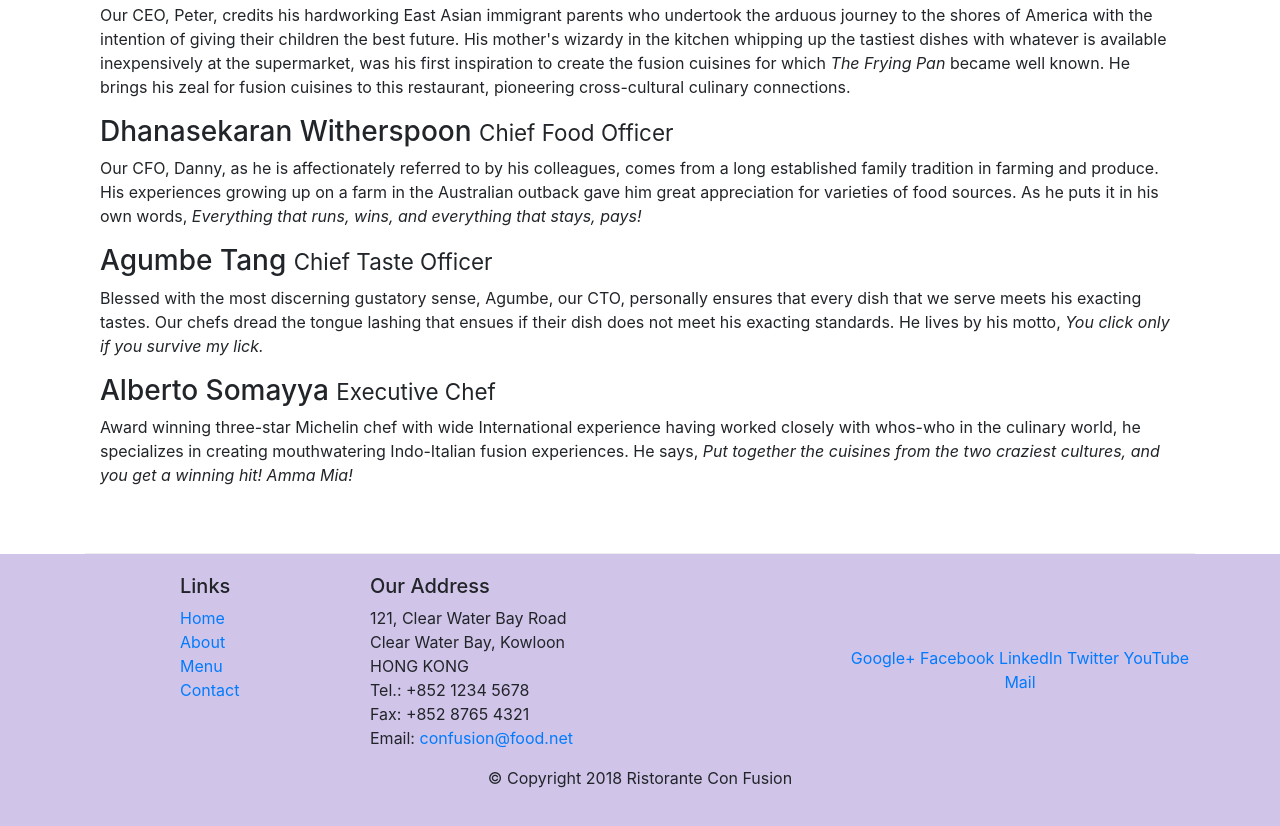
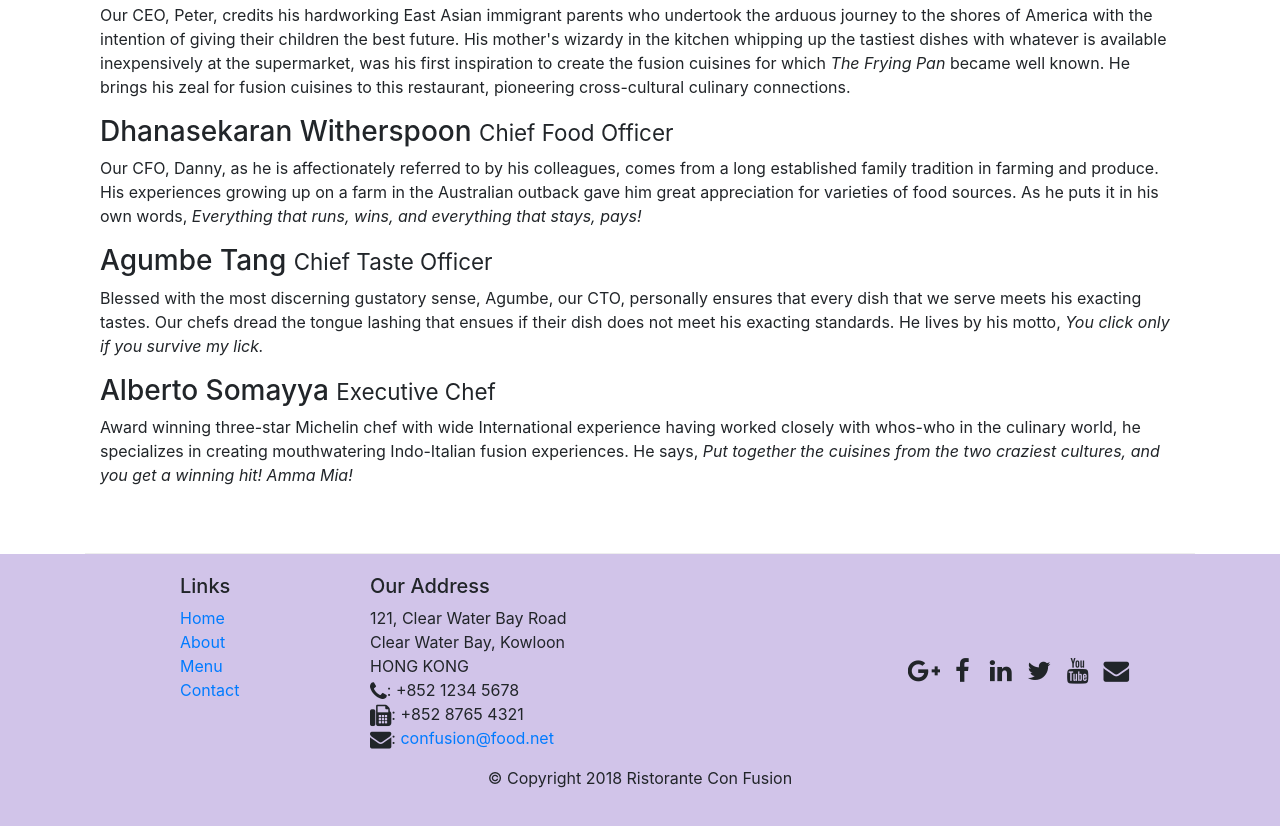
Before and after one commit to theunknown70/Bootstrap-Confusion-Old, a website: page aboutus.html in a window 1280 px wide. Shown: the part 1000-1826 px from the top of the page. Drawn offline with nearby package versions, Linux system fonts and the light colour scheme.

Commit message:
Icon Font

```diff
--- a/aboutus.html
+++ b/aboutus.html
@@ -9,6 +9,8 @@
 
 
     <link rel="stylesheet" href="node_modules/bootstrap/dist/css/bootstrap.min.css">
+    <link rel="stylesheet" href="node_modules/font-awesome/css/font-awesome.min.css">
+    <link rel="stylesheet" href="node_modules/bootstrap-social/bootstrap-social.css">
     <link rel="stylesheet" href="css/styles.css">
     <title>Ristorante Con Fusion: About Us</title>
 
@@ -23,10 +25,10 @@
             <a class="navbar-brand mr-auto" href="./index.html">Ristorante Con Fusion</a>
             <div class="collapse navbar-collapse" id="Navbar">
                 <ul class="navbar-nav mr-auto">
-                    <li class="nav-item"><a class="nav-link" href="./index.html">Home</a></li>
-                    <li class="nav-item active"><a class="nav-link" href="#">About</a></li>
-                    <li class="nav-item"><a class="nav-link" href="#">Menu</a></li>
-                    <li class="nav-item"><a class="nav-link" href="#">Contact</a></li>
+                    <li class="nav-item"><a class="nav-link" href="./index.html"><span class="fa fa-home fa-lg"></span> Home</a></li>
+                    <li class="nav-item active"><a class="nav-link" href="#"><span class="fa fa-info fa-lg"></span> About</a></li>
+                    <li class="nav-item"><a class="nav-link" href="#"><span class="fa fa-list fa-lg"></span> Menu</a></li>
+                    <li class="nav-item"><a class="nav-link" href="#"><span class="fa fa-address-card fa-lg"></span> Contact</a></li>
                 </ul>
             </div>
         </div>
@@ -110,19 +112,19 @@
 		              121, Clear Water Bay Road<br>
 		              Clear Water Bay, Kowloon<br>
 		              HONG KONG<br>
-		              Tel.: +852 1234 5678<br>
-		              Fax: +852 8765 4321<br>
-		              Email: <a href="mailto:confusion@food.net">confusion@food.net</a>
+                      <i class="fa fa-phone fa-lg"></i>: +852 1234 5678<br>
+		              <i class="fa fa-fax fa-lg"></i>: +852 8765 4321<br>
+                      <i class="fa fa-envelope fa-lg"></i>: <a href="mailto:confusion@food.net">confusion@food.net</a>
 		           </address>
                 </div>
                 <div class="col-12 col-sm-4 align-self-center">
                     <div class="text-center">
-                        <a href="http://google.com/+">Google+</a>
-                        <a href="http://www.facebook.com/profile.php?id=">Facebook</a>
-                        <a href="http://www.linkedin.com/in/">LinkedIn</a>
-                        <a href="http://twitter.com/">Twitter</a>
-                        <a href="http://youtube.com/">YouTube</a>
-                        <a href="mailto:">Mail</a>
+                        <a class="btn btn-social-icon btn google" href="http://google.com/+"><i class="fa fa-google-plus fa-lg"></i></a>
+                        <a class="btn btn-social-icon btn facebook" href="http://www.facebook.com/profile.php?id="><i class="fa fa-facebook fa-lg"></i></a>
+                        <a class="btn btn-social-icon btn linkedin"href="http://www.linkedin.com/in/"><i class="fa fa-linkedin fa-lg"></i></a>
+                        <a class="btn btn-social-icon btn twitter" href="http://twitter.com/"><i class="fa fa-twitter fa-lg"></i></a>
+                        <a class="btn btn-social-icon btn google"href="http://youtube.com/"><i class="fa fa-youtube fa-lg"></i></a>
+                        <a class="btn btn-social-icon" href="mailto:"><i class="fa fa-envelope fa-lg"></i></a>
                     </div>
                 </div>
            </div>
--- a/package.json
+++ b/package.json
@@ -15,6 +15,8 @@
   },
   "dependencies": {
     "bootstrap": "^4.5.3",
+    "bootstrap-social": "^5.1.1",
+    "font-awesome": "^4.7.0",
     "jquery": "^3.5.1",
     "popper.js": "^1.12.9"
   }
```
Also changed, not shown: index.html (+15 -13 lines), 1 other file.
